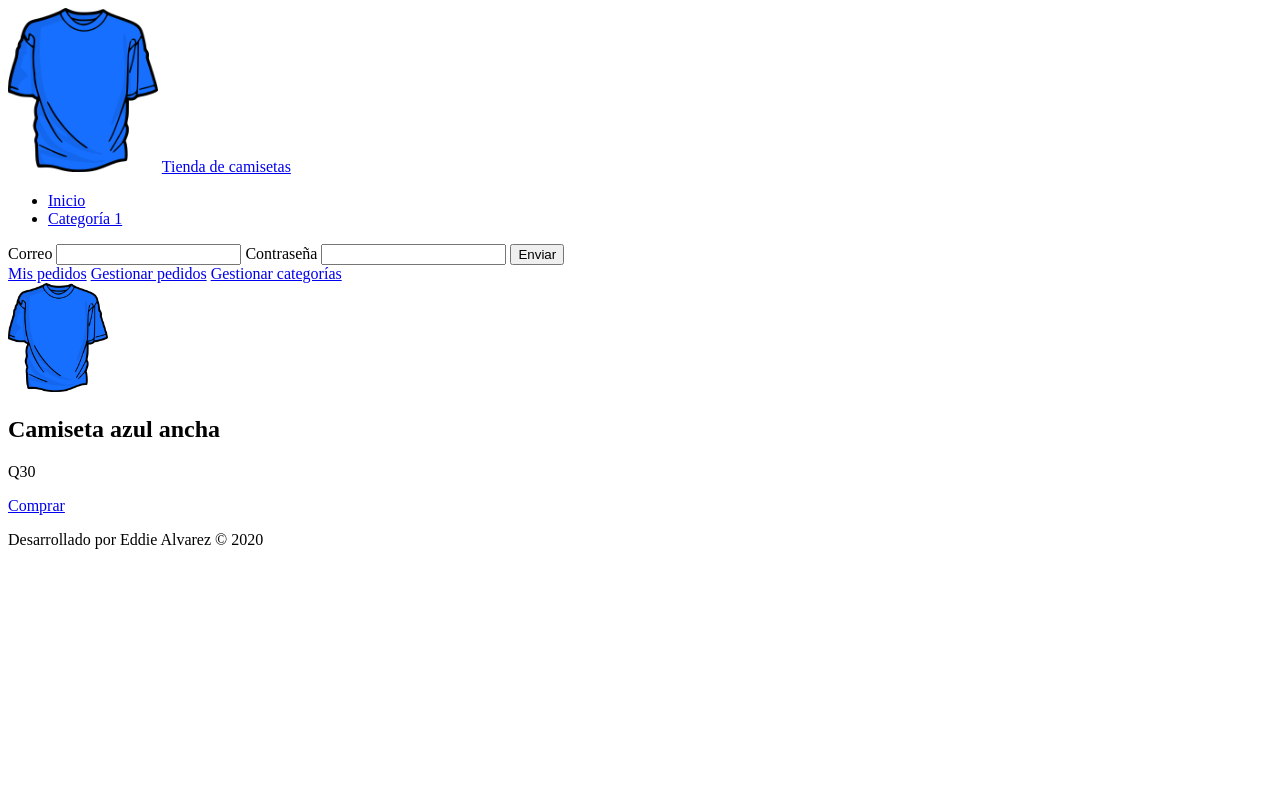
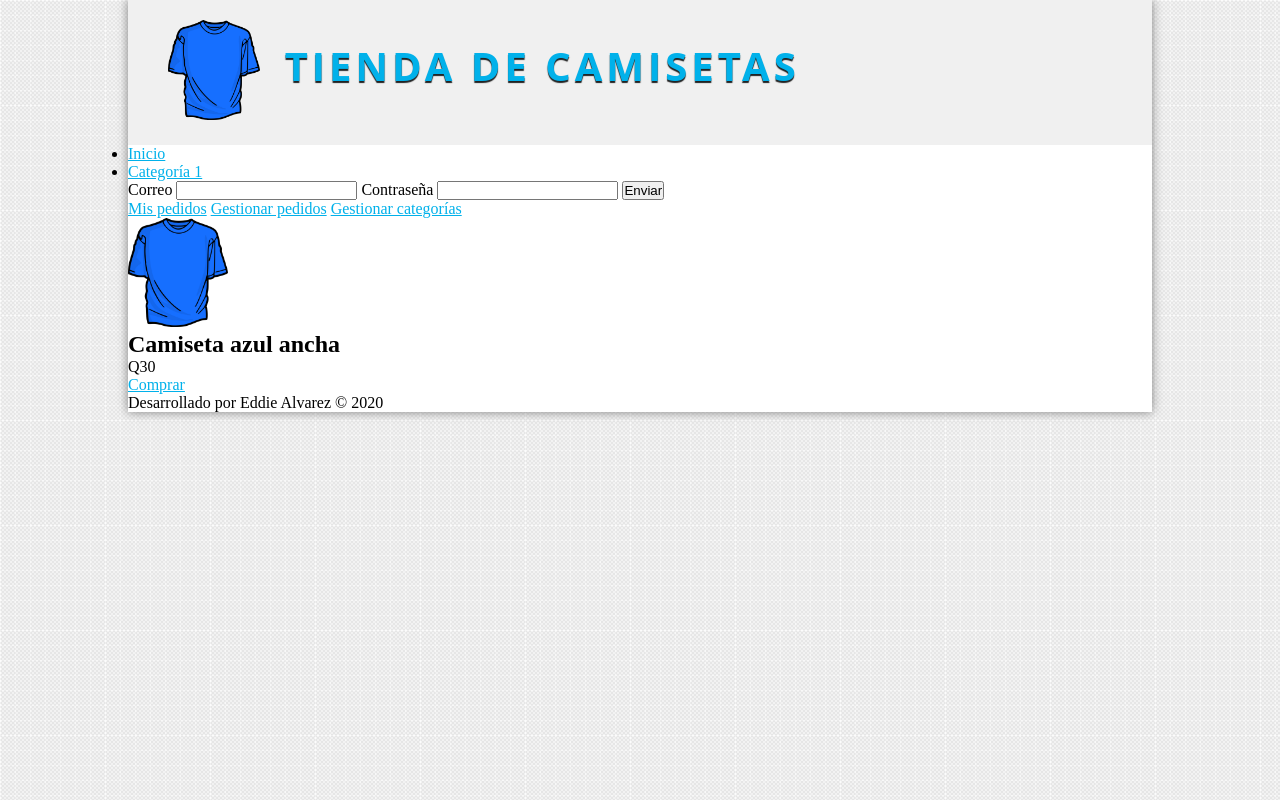
Before and after one commit to EddieAlvarez01/Tienda_Playeras_Php, a PHP site: page / in a window 1280 px wide. Run offline with PHP 8.4, Linux system fonts and the light colour scheme.

Commit message:
Maquetado de header

```diff
--- a/assets/css/styles.css
+++ b/assets/css/styles.css
@@ -1,5 +1,69 @@
+/*GENERALES*/
+
+*{
+    padding: 0px;
+    margin: 0px;
+}
+
+body{
+    background: url("../img/bg.png");
+}
+
+a{
+    color: #01B1EA;
+}
+
+a:visited{
+    color: #01B1EA;
+}
+
+a:hover{
+    color: #555555;
+}
+
+/*HEADER*/
+
+#header{
+    height: 145px;
+    background: #F0F0F0;
+}
+
+/*CONTAINER*/
+#container{
+    width: 80%;
+    margin: 0px auto;
+    box-shadow: 0px 0px 10px gray;
+    background: white;
+}
+
+#logo{
+    padding: 20px;
+    margin-left: 20px;
+    float: left;
+}
+
 #logo img{
-    width: 150px;
+    height: 100px;
+    float: left;
+}
+
+#logo a{
+    float: left;
+    font-size: 40px;
+    letter-spacing: 4px;
+    font-family: 'Open Sans', Helvetica, Arial;
+    text-transform: uppercase;
+    color: #01B1EA;
+    font-weight: bold;
+    text-decoration: none;
+    margin-top: 18px;
+    margin-left: 25px;
+    text-shadow: 0px 2px 1px #222222;
+    transition: all 300ms;
+}
+
+#logo a:hover{
+    text-shadow: 0px 2px 1px #222222, 0px 0px 4px #01B1EA;
 }
 
 .product img{
--- a/index.php
+++ b/index.php
@@ -7,6 +7,7 @@
     </head>
     <body>
         <!-- CABECERA -->
+        <div id="container">
             <header id="header">
                 <div id="logo">
                     <img src="assets/img/camiseta.png" alt="Camiseta logo">
@@ -60,5 +61,6 @@
             <footer id="foot">
                 <p>Desarrollado por Eddie Alvarez &copy; <?= date('Y') ?></p>
             </footer>
+        </div>
     </body>
 </html>
```
Lines whose indentation alone changed are shown as unchanged.
